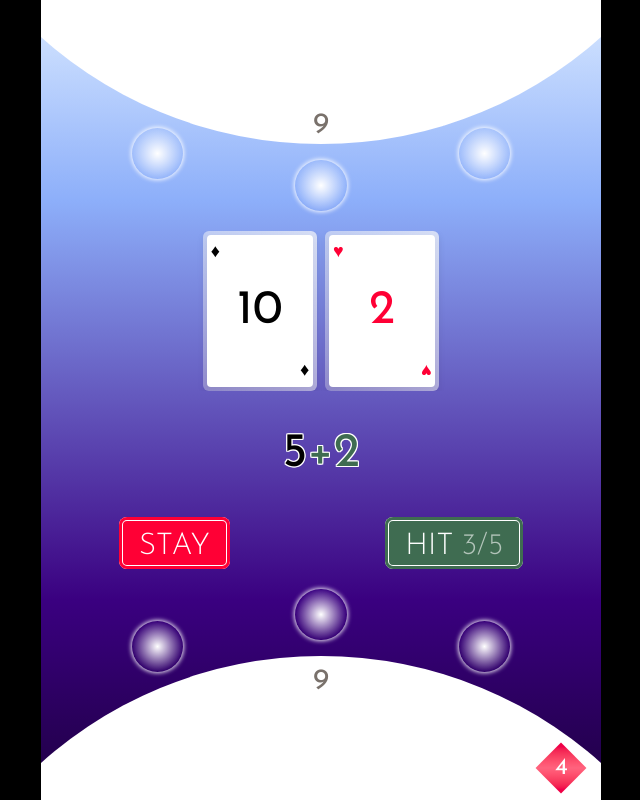
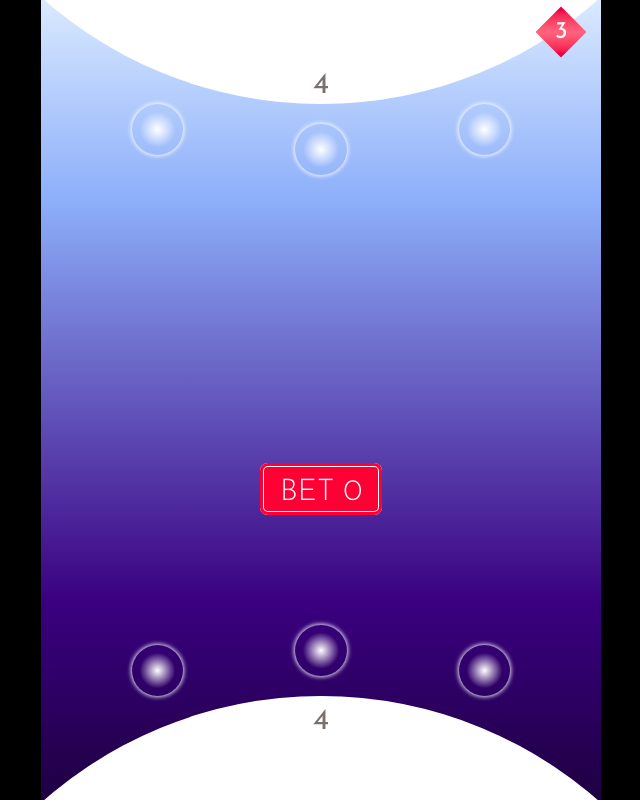
Before and after one commit to y-lohse/equilux, a React (Vite) app: page / in a window 1280 px wide. Shown: the whole page, without its empty margins (319-959 px from the left). Built offline with nearby package versions, Linux system fonts and the light colour scheme.

Commit message:
Works nicely

```diff
--- a/src/GameView2.tsx
+++ b/src/GameView2.tsx
@@ -1,4 +1,4 @@
-import { useState } from "react";
+import { useEffect, useState } from "react";
 import Canvas from "./components/Canvas";
 import Hand from "./components/Hand";
 import LifeSphere from "./components/LifeSphere";
@@ -9,29 +9,131 @@ import Score from "./components/Score";
 import Sky from "./components/Sky";
 import CardChoice from "./components/CardChoice";
 import Button from "./components/Button";
+import { useMachine } from "@xstate/react";
+import { machine } from "./state";
+import { getDifficultyLevel, MAX_DRAW, scoreHand } from "./game";
 
 const GameView: React.FC = () => {
-  const [lives, setLives] = useState(9);
+  const [snapshot, send] = useMachine(machine);
+
+  useEffect(() => {
+    if (snapshot.can({ type: "begin" })) {
+      send({ type: "begin" });
+    }
+  }, [snapshot, send]);
+
+  const {
+    player0Tokens,
+    player1Tokens,
+    initiative,
+    player0Lives,
+    player1Lives,
+    currentBet,
+    currentCard,
+    hand,
+    poolSize,
+  } = snapshot.context;
+
+  const level = getDifficultyLevel(player0Lives, player1Lives);
+
+  const isInitiativeWithPlayer0 = initiative === 0;
+  const isInitiativeWithPlayer1 = initiative === 1;
+
+  const handScores = scoreHand(hand);
+  const handScore = handScores.join("/");
+
+  const currentCardScores = currentCard ? scoreHand([currentCard]) : null;
+  const currentCardScore = currentCardScores
+    ? currentCardScores.join("/")
+    : null;
+
+  const isBettingPhase = snapshot.matches("betting");
+  const [selectedTokens, setSelectedTokens] = useState<number[]>([]);
+  const toggleToken = (idx: number) => {
+    setSelectedTokens((prev) =>
+      prev.includes(idx) ? prev.filter((i) => i !== idx) : [...prev, idx],
+    );
+  };
+  const confirmBet = () => {
+    send({ type: "bet", params: { tokens: selectedTokens.length } });
+    setSelectedTokens([]);
+  };
+  const tokensInPlay = isBettingPhase
+    ? selectedTokens
+    : Array.from({ length: currentBet }, (_, i) => i);
+
+  const drawsRemaining = MAX_DRAW - level;
+
+  const isJudgingPhase = snapshot.matches("judging");
+
   return (
     <Canvas>
       <Sky>
-        <LifeSphere lives={9} position="top" />
-        <Orbs count={3} lives={9} position="top" />
+        <Marker
+          position={initiative === 0 ? "top" : "bottom"}
+          level={level + 1}
+        />
+        <LifeSphere lives={player0Lives} position="top" />
+        <Orbs
+          count={player0Tokens}
+          position="top"
+          selected={isInitiativeWithPlayer1 ? tokensInPlay : []}
+          onToggle={
+            isBettingPhase && isInitiativeWithPlayer1 ? toggleToken : undefined
+          }
+        />
         <PlayArea>
-          <Hand cards={["10D", "2H"]} />
-          <Score score={5} potential={2} />
-          {false && <CardChoice card={"2H"} />}
-          <div className="flex justify-around w-full">
-            <Button backgroundColor="var(--color-imperial-red)">stay</Button>
-            <Button backgroundColor="var(--color-mat-green)">
-              hit
-              <span className="ml-2 opacity-60">3/5</span>
+          <Hand cards={hand} />
+          {handScore !== "0" && (
+            <Score
+              score={handScore}
+              potential={currentCardScore ?? undefined}
+            />
+          )}
+          {currentCard && (
+            <CardChoice
+              card={currentCard}
+              onDiscard={() => send({ type: "discard" })}
+              onRetain={() => send({ type: "keep" })}
+            />
+          )}
+          {isJudgingPhase && (
+            <div className="flex justify-around w-full">
+              <Button
+                onClick={() => send({ type: "stay" })}
+                backgroundColor="var(--color-imperial-red)"
+              >
+                stay
+              </Button>
+              <Button
+                onClick={() => send({ type: "hit" })}
+                backgroundColor="var(--color-mat-green)"
+              >
+                hit
+                <span className="ml-2 opacity-60">
+                  {poolSize}/{drawsRemaining}
+                </span>
+              </Button>
+            </div>
+          )}
+          {isBettingPhase && (
+            <Button
+              onClick={confirmBet}
+              backgroundColor="var(--color-imperial-red)"
+            >
+              bet {selectedTokens.length}
             </Button>
-          </div>
+          )}
         </PlayArea>
-        <Marker position="bottom" level={4} />
-        <Orbs count={3} lives={lives} position="bottom" />
-        <LifeSphere lives={lives} position="bottom" />
+        <Orbs
+          count={player1Tokens}
+          position="bottom"
+          selected={isInitiativeWithPlayer0 ? tokensInPlay : []}
+          onToggle={
+            isBettingPhase && isInitiativeWithPlayer0 ? toggleToken : undefined
+          }
+        />
+        <LifeSphere lives={player1Lives} position="bottom" />
       </Sky>
     </Canvas>
   );
--- a/src/components/Button.tsx
+++ b/src/components/Button.tsx
@@ -2,14 +2,17 @@ import type { PropsWithChildren } from "react";
 
 type ButtonProps = {
   backgroundColor: string;
+  onClick?: () => void;
 };
 
 const Button: React.FC<PropsWithChildren<ButtonProps>> = ({
   backgroundColor,
+  onClick,
   children,
 }) => {
   return (
     <button
+      onClick={onClick}
       style={{
         background: backgroundColor,
         boxShadow: `inset 0 0 0 3px ${backgroundColor}, inset 0 0 0 4px white`,
--- a/src/components/CardChoice.tsx
+++ b/src/components/CardChoice.tsx
@@ -3,9 +3,15 @@ import Card from "./Card";
 
 type CardChoiceProps = {
   card: CardString;
+  onDiscard: () => void;
+  onRetain: () => void;
 };
 
-const CardChoice: React.FC<CardChoiceProps> = ({ card }) => {
+const CardChoice: React.FC<CardChoiceProps> = ({
+  card,
+  onDiscard,
+  onRetain,
+}) => {
   return (
     <div className="w-full flex flex-row items-center justify-center relative overflow-hidden">
       <div
@@ -13,6 +19,7 @@ const CardChoice: React.FC<CardChoiceProps> = ({ card }) => {
         style={{ transform: "translateX(-70%)" }}
       >
         <button
+          onClick={onDiscard}
           className="h-full pl-28 pr-4 flex flex-col justify-center items-center bg-imperial-red text-white rounded-md"
           style={{
             boxShadow:
@@ -34,6 +41,7 @@ const CardChoice: React.FC<CardChoiceProps> = ({ card }) => {
         style={{ transform: "translateX(70%)" }}
       >
         <button
+          onClick={onRetain}
           className="h-full pr-28 pl-4  flex flex-col justify-center items-center bg-mat-green text-white rounded-md"
           style={{
             boxShadow:
--- a/src/components/LifeSphere.tsx
+++ b/src/components/LifeSphere.tsx
@@ -2,22 +2,21 @@ const LifeSphere: React.FC<{
   lives: number;
   position: "top" | "bottom";
 }> = ({ lives, position }) => {
-  const maxLives = 9;
-  const availableSpace = 50;
-  const step = availableSpace / maxLives;
-
   const prop = position === "top" ? "bottom" : "top";
   const justify = position === "top" ? "justify-end" : "justify-start";
 
-  // todo: dont fixed height, but probably overflow hide, height based on lives so orbs can just auto adjust
-
   return (
-    <div className="w-full overflow-hidden h-1/5 relative">
+    <div
+      className={`w-full overflow-hidden relative`}
+      style={{
+        height: `${9 + lives}dvh`,
+      }}
+    >
       <div
         className={`w-[150%] aspect-square bg-white rounded-full absolute flex flex-col ${justify} items-center`}
         style={{
           left: "-25%",
-          [prop]: `${60 - lives * step}%`,
+          [prop]: 0,
         }}
       >
         <div className=" text-stone-500 mt-2 text-3xl">{lives}</div>
--- a/src/components/Orb.tsx
+++ b/src/components/Orb.tsx
@@ -1,11 +1,13 @@
-const Orb: React.FC = () => {
+const Orb: React.FC<{ selected: boolean }> = ({ selected }) => {
   return (
     <div
       style={{
         width: "100%",
         height: "100%",
         borderRadius: "50%",
-        background: "radial-gradient(circle, white 0%, transparent 70%)",
+        background: selected
+          ? "radial-gradient(circle farthest-side, white 0%, transparent 80%, white 100%)"
+          : "radial-gradient(circle farthest-side, white 0%, transparent 70%)",
         boxShadow: "0 0 4px 1px rgba(255,255,255,0.9)",
       }}
     />
--- a/src/components/Orbs.tsx
+++ b/src/components/Orbs.tsx
@@ -3,34 +3,28 @@ import Orb from "./Orb";
 type OrbsProps = {
   count: number;
   position: "top" | "bottom";
-  lives: number;
+  selected: number[];
+  onToggle?: (index: number) => void;
 };
 
-const Orbs: React.FC<OrbsProps> = ({ count, position, lives }) => {
+const Orbs: React.FC<OrbsProps> = ({ count, position, selected, onToggle }) => {
   const center = (count - 1) / 2;
-  const base = position === "top" ? -32 : 32;
-  const translateY = (lives: number) => {
-    return position === "top" ? -9 + lives : 9 - lives;
-  };
+  const base = position === "top" ? -20 : 20;
 
   return (
-    <div
-      className="w-full flex flex-row justify-center gap-x-28 px-12"
-      style={{
-        transform: `translateY(${translateY(lives)}vh)`,
-      }}
-    >
+    <div className="w-full flex flex-row justify-center gap-x-28 px-12">
       {Array.from({ length: count }).map((_, i) => (
-        <div
+        <button
           key={i}
           style={{
             width: "4vw",
             height: "4vw",
-            transform: `translateY(${base * Math.abs(i - center)}px)`,
+            transform: `translateY(${-base + base * Math.abs(i - center)}px)`,
           }}
+          onClick={() => onToggle?.(i)}
         >
-          <Orb />
-        </div>
+          <Orb selected={selected.includes(i)} />
+        </button>
       ))}
     </div>
   );
--- a/src/components/PlayArea.tsx
+++ b/src/components/PlayArea.tsx
@@ -2,7 +2,7 @@ import type { PropsWithChildren } from "react";
 
 const PlayArea: React.FC<PropsWithChildren> = ({ children }) => {
   return (
-    <div className="w-full flex-1 flex flex-col justify-around items-center">
+    <div className="w-full flex-1 py-10 flex flex-col justify-around items-center">
       {children}
     </div>
   );
--- a/src/components/Score.tsx
+++ b/src/components/Score.tsx
@@ -1,6 +1,6 @@
 type ScoreProps = {
-  score: number;
-  potential?: number;
+  score: string | number;
+  potential?: string | number;
 };
 
 const Score: React.FC<ScoreProps> = ({ score, potential }) => {
--- a/src/game/index.ts
+++ b/src/game/index.ts
@@ -15,6 +15,9 @@ type CardValue =
 type CardSuit = "H" | "D" | "C" | "S";
 export type CardString = `${CardValue}${CardSuit}`;
 
+export const MAX_DRAW = 7;
+export const STEPS = 10;
+
 export const scoreHand = (hand: CardString[]): number[] => {
   let scores = [0];
   for (const card of hand) {
@@ -29,3 +32,7 @@ export const scoreHand = (hand: CardString[]): number[] => {
   }
   return Array.from(new Set(scores)).sort((a, b) => a - b);
 };
+
+export const getDifficultyLevel = (lives0: number, lives1: number): number => {
+  return STEPS - (lives0 + lives1);
+};
--- a/src/state/index.tsx
+++ b/src/state/index.tsx
@@ -1,5 +1,11 @@
 import { setup, assign, raise } from "xstate";
-import { type CardString, scoreHand } from "../game";
+import {
+  type CardString,
+  getDifficultyLevel,
+  MAX_DRAW,
+  scoreHand,
+  STEPS,
+} from "../game";
 
 export const machine = setup({
   types: {
@@ -29,8 +35,11 @@ export const machine = setup({
   actions: {
     initPoolSize: assign({
       poolSize: ({ context }) => {
-        const diff = Math.abs(context.player0Lives - context.player1Lives);
-        return Math.max(7 - diff, 2);
+        const diff = getDifficultyLevel(
+          context.player0Lives,
+          context.player1Lives,
+        );
+        return Math.max(MAX_DRAW - diff, 2);
       },
     }),
     drawCard: assign(({ context }) => {
@@ -68,6 +77,7 @@ export const machine = setup({
         type: hasWinningScore ? ("win" as const) : ("lose" as const),
       };
     }),
+    // TODO blackjack rule
     discardHand: assign(({ context }) => {
       const newDiscard = [...context.discard, ...context.hand];
 
@@ -81,7 +91,8 @@ export const machine = setup({
         event.type === "bet" ? event.params.tokens : context.currentBet,
     }),
     winLife: assign(({ context }) => {
-      const hasHitMaxLives = context.player0Lives + context.player1Lives >= 10;
+      const hasHitMaxLives =
+        context.player0Lives + context.player1Lives >= STEPS;
       if (hasHitMaxLives) return {};
 
       const targetPlayerLives =
```
